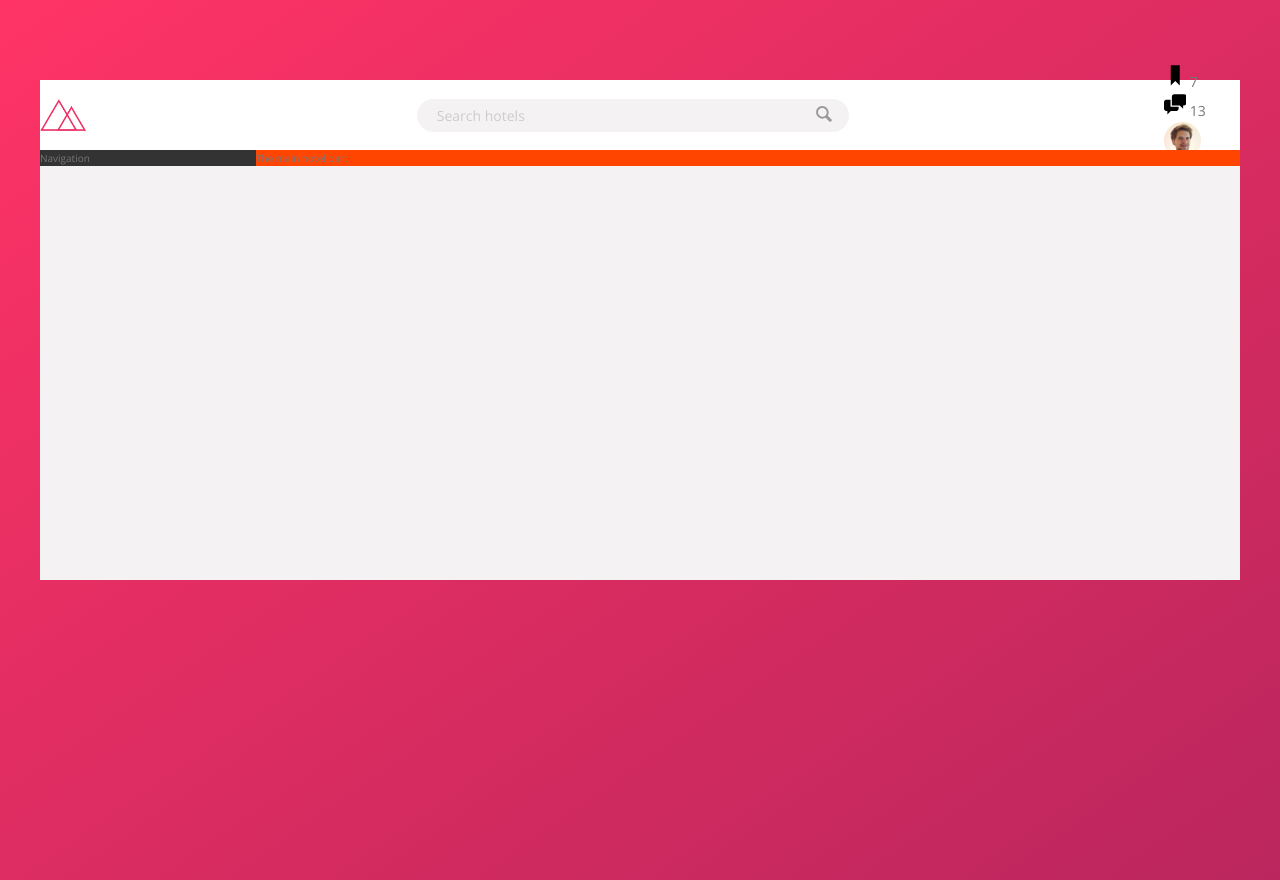
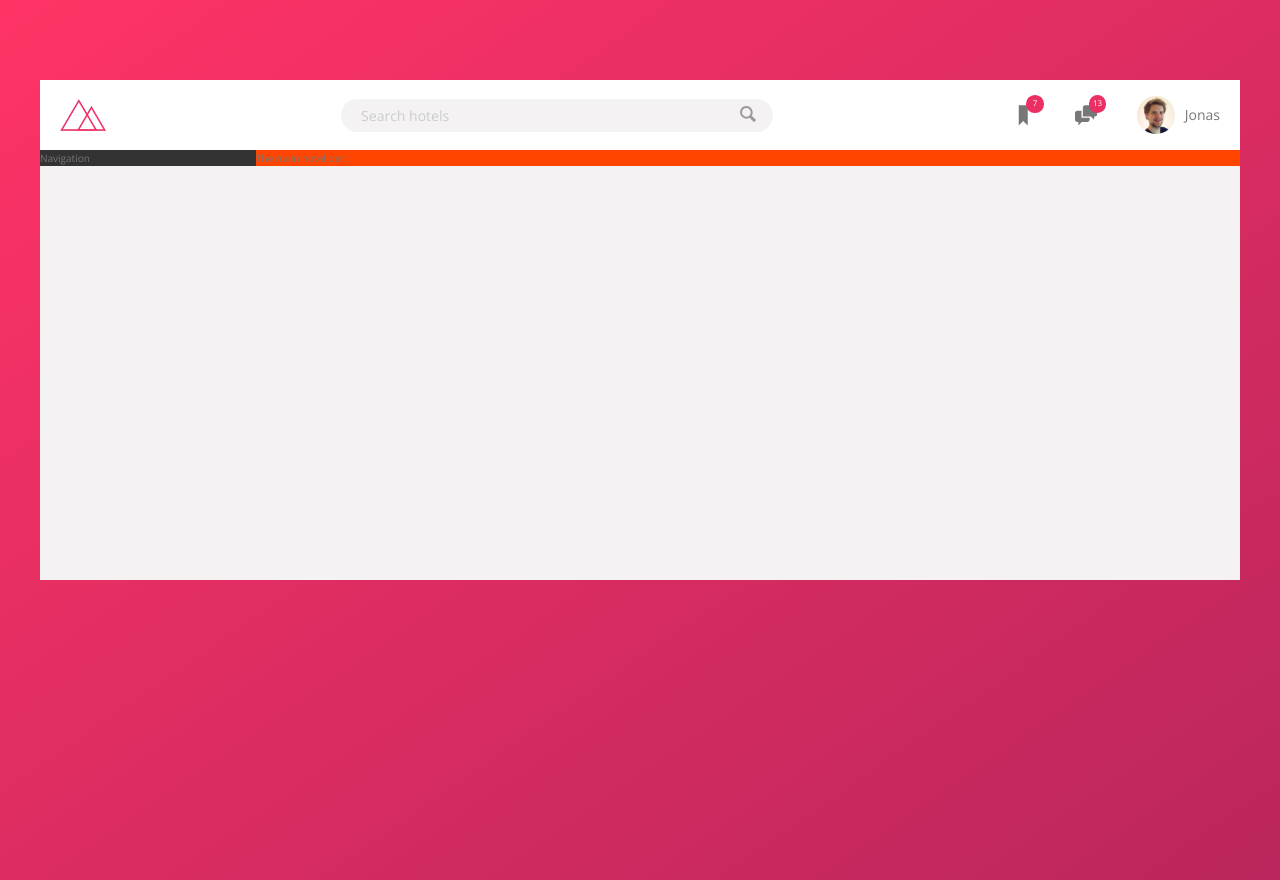
Before and after one commit to Jmar33/CSS-Trillo, a website: page index.html in a window 1280 px wide. Drawn offline with nearby package versions, Linux system fonts and the light colour scheme.

Commit message:
feat: Building header part 3

```diff
--- a/index.html
+++ b/index.html
@@ -34,7 +34,7 @@
                         <svg class="user-nav__icon">
                             <use xlink:href="img/sprite.svg#icon-chat"></use>
                         </svg>
-                        <span clas="user-nav__notification">13</span>
+                        <span class="user-nav__notification">13</span>
                     </div>
                     <div class="user-nav__user">
                         <img src="img/user.jpg" alt="User photo" class="user-nav__user-photo">
--- a/sass/_components.scss
+++ b/sass/_components.scss
@@ -2,6 +2,7 @@
 /// LOGO
 .logo {
   height: 3.25rem;
+  margin-left: 2rem;
 }
 
 ///////////////////////////////////////
@@ -65,29 +66,54 @@
 ///////////////////////////////////////
 /// USER NAVIGATION
 .user-nav{
+  display: flex;
+  align-items: center;
+  align-self: stretch;
+
+  & > * {
+    display: flex;
+    align-items: center;
+    padding: 0 2rem;
+    cursor: pointer;
+    height: 100%;
+  }
+
+  & > *:hover {
+    background-color: var(--color-grey-light-2);
+  }
+
   &__icon-box{
-
+    position: relative;
   }
 
   &__icon{
     height: 2.25rem;
-    width: 2.25rem
+    width: 2.25rem;
+    fill: var(--color-grey-dark-2);
+
   }
 
   &__notification{
+    font-size: .8rem;
+    height: 1.75rem;
+    width: 1.75rem;
+    border-radius: 50%;
+    background-color: var(--color-primary);
+    color: #fff;
+    position: absolute;
+    top: 1.5rem;
+    right: 1.1rem;
 
-  }
-
-  &__user{
+    display: flex;
+    justify-content: center;
+    align-items: center;
 
   }
 
   &__user-photo{
     height: 3.75rem;
     border-radius: 50%;
+    margin-right: 1rem;
   }
 
-  &__user-name{
-
-  }
 }
```
Also changed, not shown: css/style.css.
